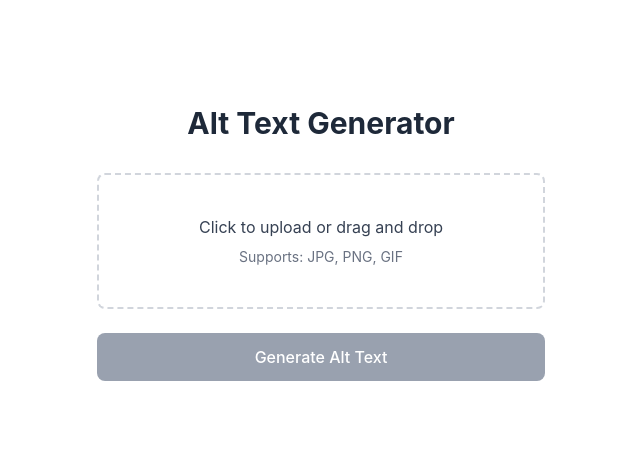
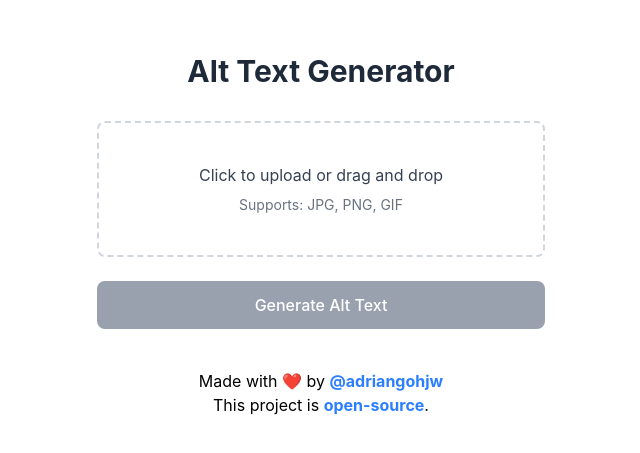
Before and after one commit to adriangohjw/alt-text-generator, a React (Vite) app in the folder packages/frontend/: page / in a window 1280 px wide. Shown: the part 157-610 px from the top of the page, without its empty margins (319-959 px from the left). Built offline with nearby package versions, Linux system fonts and the light colour scheme.

Commit message:
add footer + use index.ts

```diff
--- a/packages/frontend/src/App.tsx
+++ b/packages/frontend/src/App.tsx
@@ -1,7 +1,10 @@
 import { useState } from "react";
-import ImageUpload from "./components/ImageUpload";
-import GenerateButton from "./components/GenerateButton";
-import AltTextDisplay from "./components/AltTextDisplay";
+import {
+  ImageUpload,
+  GenerateButton,
+  AltTextDisplay,
+  Footer,
+} from "./components";
 import {
   fileToBase64,
   generateAltText as generateAltTextApi,
@@ -74,6 +77,7 @@ function App() {
 
         <AltTextDisplay altText={altText} />
       </div>
+      <Footer />
     </div>
   );
 }
--- a/packages/frontend/src/components/AltTextDisplay.tsx
+++ b/packages/frontend/src/components/AltTextDisplay.tsx
@@ -2,7 +2,7 @@ interface AltTextDisplayProps {
   altText: string | null;
 }
 
-const AltTextDisplay = ({ altText }: AltTextDisplayProps) => {
+export function AltTextDisplay({ altText }: AltTextDisplayProps) {
   if (!altText) return null;
 
   return (
@@ -13,6 +13,4 @@ const AltTextDisplay = ({ altText }: AltTextDisplayProps) => {
       <p className="text-gray-700 dark:text-gray-300">{altText}</p>
     </div>
   );
-};
-
-export default AltTextDisplay;
+}
--- /dev/null
+++ b/packages/frontend/src/components/Footer.tsx
@@ -0,0 +1,29 @@
+export function Footer() {
+  return (
+    <footer className="mt-6 p-4 text-center">
+      <p>
+        Made with ❤️ by{" "}
+        <a
+          href="https://adriangohjw.com"
+          className="text-blue-500 font-bold hover:underline"
+          target="_blank"
+          rel="noopener noreferrer"
+        >
+          @adriangohjw
+        </a>
+      </p>
+      <p>
+        This project is{" "}
+        <a
+          href="https://github.com/adriangohjw/alt-text-generator"
+          className="text-blue-500 font-bold hover:underline"
+          target="_blank"
+          rel="noopener noreferrer"
+        >
+          open-source
+        </a>
+        .
+      </p>
+    </footer>
+  );
+}
--- a/packages/frontend/src/components/GenerateButton.tsx
+++ b/packages/frontend/src/components/GenerateButton.tsx
@@ -4,11 +4,11 @@ interface GenerateButtonProps {
   onGenerate: () => void;
 }
 
-const GenerateButton = ({
+export function GenerateButton({
   hasImage,
   isGenerating,
   onGenerate,
-}: GenerateButtonProps) => {
+}: GenerateButtonProps) {
   return (
     <button
       disabled={!hasImage || isGenerating}
@@ -24,6 +24,4 @@ const GenerateButton = ({
       {isGenerating ? "Generating..." : "Generate Alt Text"}
     </button>
   );
-};
-
-export default GenerateButton;
+}
--- a/packages/frontend/src/components/ImageUpload.tsx
+++ b/packages/frontend/src/components/ImageUpload.tsx
@@ -6,11 +6,11 @@ interface ImageUploadProps {
   onRemoveImage: () => void;
 }
 
-const ImageUpload = ({
+export function ImageUpload({
   imagePreview,
   onFileUpload,
   onRemoveImage,
-}: ImageUploadProps) => {
+}: ImageUploadProps) {
   const fileInputRef = useRef<HTMLInputElement>(null);
 
   const handleDragOver = (e: DragEvent<HTMLDivElement>) => {
@@ -85,6 +85,4 @@ const ImageUpload = ({
       />
     </div>
   );
-};
-
-export default ImageUpload;
+}
--- /dev/null
+++ b/packages/frontend/src/components/index.ts
@@ -0,0 +1,4 @@
+export * from "./Footer";
+export * from "./GenerateButton";
+export * from "./ImageUpload";
+export * from "./AltTextDisplay";
```
